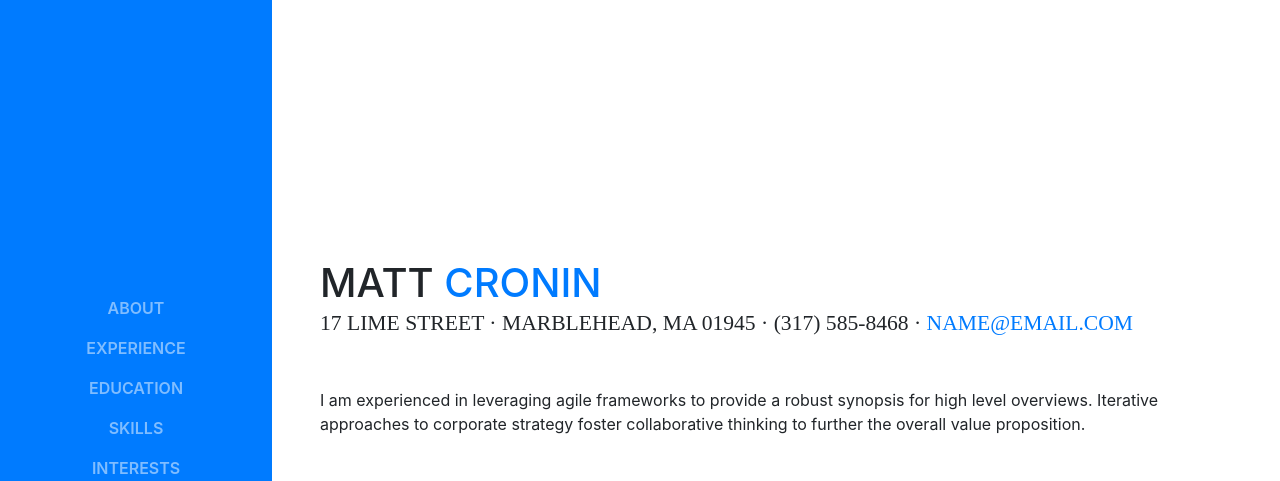
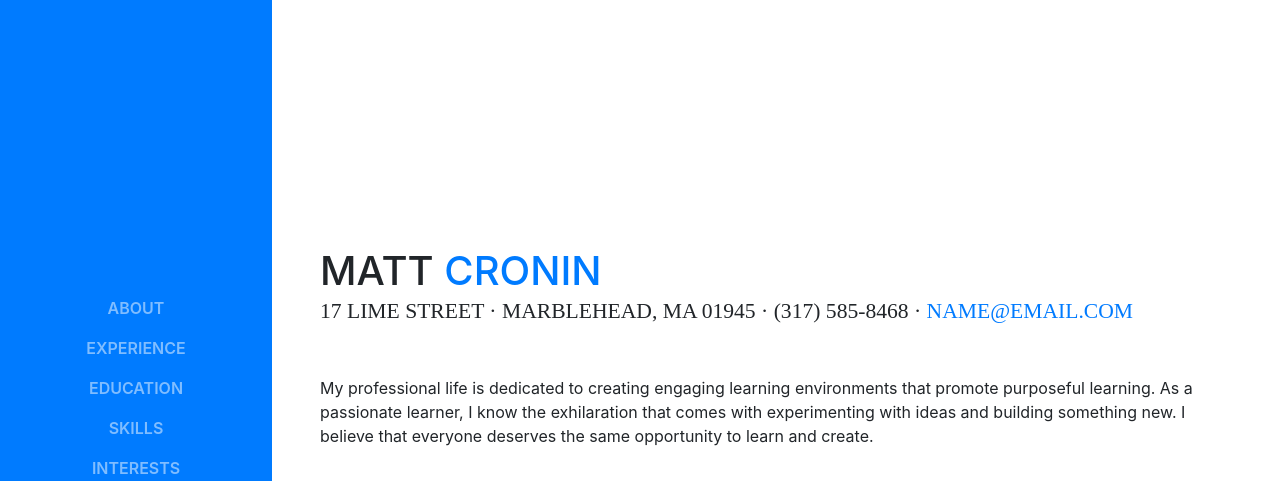
Before and after one commit to jmpcronin/jmpcronin.github.io, a website with bundled scripts: page index.html in a window 1280 px wide. Shown: the top 481 px of the page. Built offline with nearby package versions, Linux system fonts and the light colour scheme; a web font is replaced by a local one.

Commit message:
New about info

```diff
--- a/index.html
+++ b/index.html
@@ -71,7 +71,7 @@
           <div class="subheading mb-5">17 Lime Street · Marblehead, MA 01945 · (317) 585-8468 ·
             <a href="mailto:name@email.com">name@email.com</a>
           </div>
-          <p class="mb-5">I am experienced in leveraging agile frameworks to provide a robust synopsis for high level overviews. Iterative approaches to corporate strategy foster collaborative thinking to further the overall value proposition.</p>
+          <p class="mb-5">My professional life is dedicated to creating engaging learning environments that promote purposeful learning. As a passionate learner, I know the exhilaration that comes with experimenting with ideas and building something new. I believe that everyone deserves the same opportunity to learn and create.</p>
           <ul class="list-inline list-social-icons mb-0">
             <li class="list-inline-item">
               <a href="https://twitter.com/jmpcronin">
```
